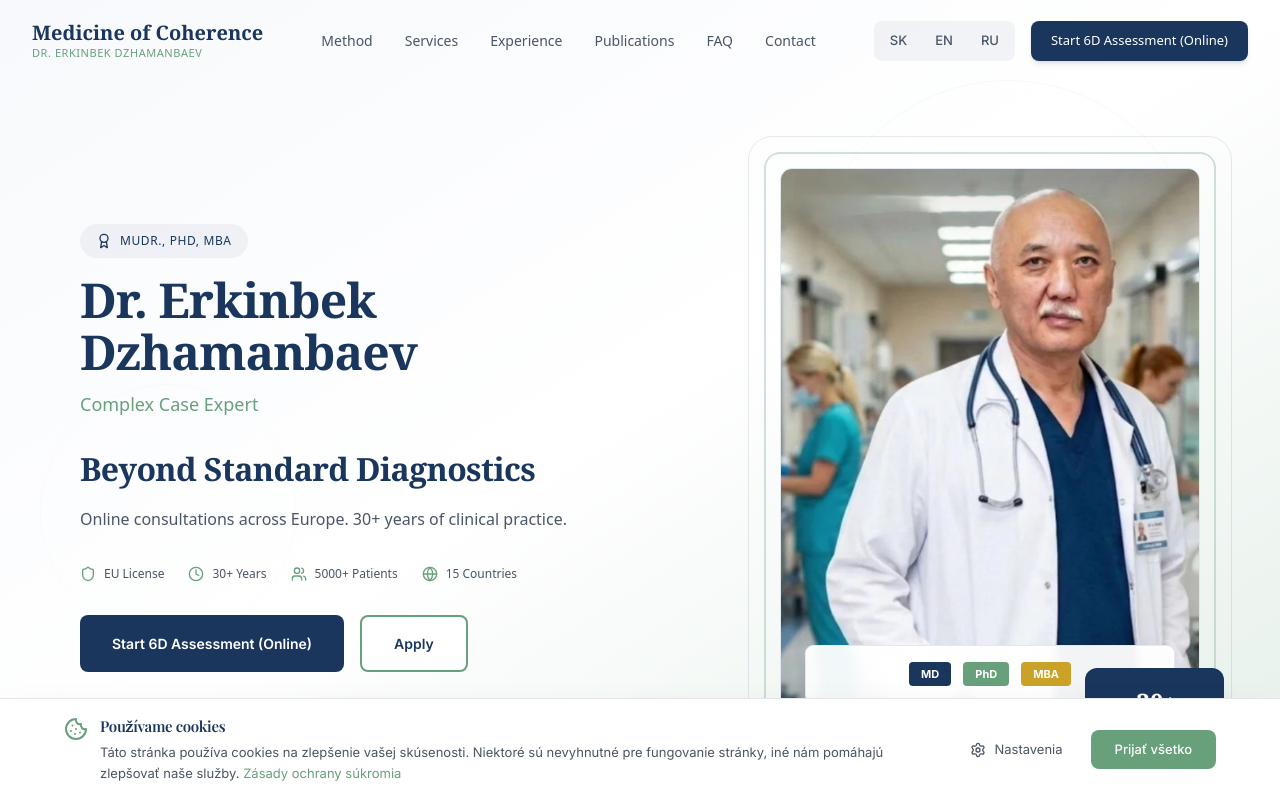
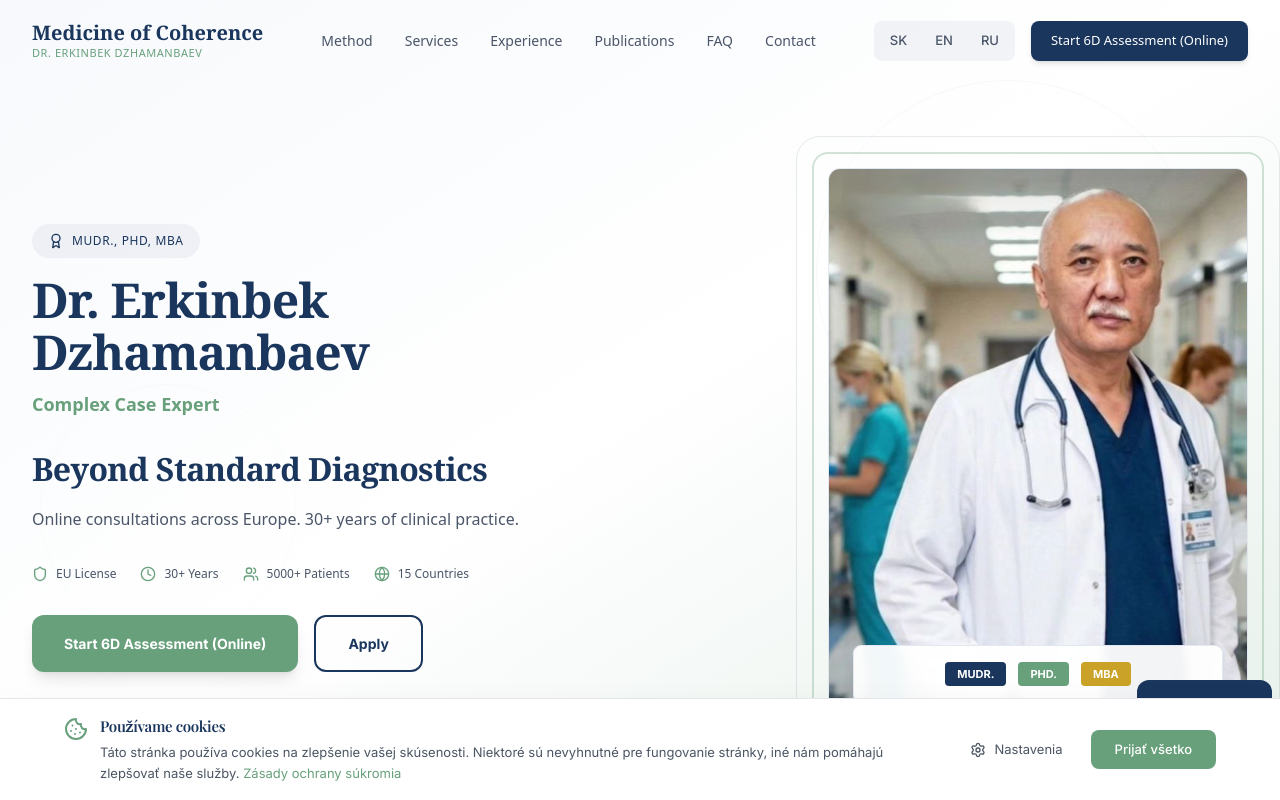
Before and after one commit to ErkinDoc/wenbnew, a React (Vite) app: page / in a window 1280 px wide. Shown: the top 800 px of the page. Built offline with nearby package versions, Linux system fonts and the light colour scheme.

Commit message:
Update HeroSection.tsx

```diff
--- a/src/sections/HeroSection.tsx
+++ b/src/sections/HeroSection.tsx
@@ -2,6 +2,7 @@ import { motion } from 'framer-motion';
 import { Shield, Clock, Users, Globe, Award } from 'lucide-react';
 import { useTranslation } from 'react-i18next';
 
+// 1. Обязательный интерфейс для TypeScript, чтобы Vercel не ругался
 interface HeroSectionProps {
   onAssessmentClick: () => void;
 }
@@ -23,8 +24,8 @@ export function HeroSection({ onAssessmentClick }: HeroSectionProps) {
         <div className="absolute bottom-40 left-10 w-64 h-64 border border-[#68A07C] rounded-full" />
       </div>
 
-      <div className="section-container relative z-10">
-        <div className="section-inner min-h-[calc(100vh-96px)] flex items-center">
+      <div className="max-w-7xl mx-auto px-4 sm:px-6 lg:px-8 relative z-10">
+        <div className="min-h-[calc(100vh-96px)] flex items-center">
           <div className="grid grid-cols-1 lg:grid-cols-2 gap-12 lg:gap-16 items-center w-full py-12 lg:py-0">
 
             {/* Left column - Text content */}
@@ -50,7 +51,7 @@ export function HeroSection({ onAssessmentClick }: HeroSectionProps) {
                   {t('hero.title')}
                 </h1>
 
-                <p className="text-[16px] lg:text-[18px] text-[#68A07C] font-sans">
+                <p className="text-[16px] lg:text-[18px] text-[#68A07C] font-sans font-semibold">
                   {t('hero.specialty')}
                 </p>
               </div>
@@ -83,7 +84,7 @@ export function HeroSection({ onAssessmentClick }: HeroSectionProps) {
               <div className="flex flex-col sm:flex-row gap-4">
                 <motion.button
                   onClick={onAssessmentClick}
-                  className="btn-primary text-[14px] flex items-center justify-center gap-2 cursor-pointer"
+                  className="bg-[#68A07C] text-white px-8 py-4 rounded-xl font-bold text-[14px] flex items-center justify-center gap-2 cursor-pointer shadow-lg hover:bg-[#5a8c6b] transition-all"
                   whileHover={{ scale: 1.02 }}
                   whileTap={{ scale: 0.98 }}
                 >
@@ -92,7 +93,7 @@ export function HeroSection({ onAssessmentClick }: HeroSectionProps) {
 
                 <motion.button
                   onClick={onAssessmentClick}
-                  className="btn-secondary text-[14px] flex items-center justify-center gap-2 cursor-pointer"
+                  className="border-2 border-[#1A365D] text-[#1A365D] px-8 py-4 rounded-xl font-bold text-[14px] flex items-center justify-center gap-2 cursor-pointer hover:bg-[#1A365D] hover:text-white transition-all"
                   whileHover={{ scale: 1.02 }}
                   whileTap={{ scale: 0.98 }}
                 >
@@ -113,22 +114,19 @@ export function HeroSection({ onAssessmentClick }: HeroSectionProps) {
                 <div className="absolute -inset-8 border border-[#1A365D]/10 rounded-3xl" />
 
                 <div className="relative w-[300px] h-[400px] sm:w-[360px] sm:h-[480px] lg:w-[420px] lg:h-[560px]
-                                rounded-xl overflow-hidden border border-[#E2E8F0]">
-                  <picture>
-                    <source srcSet="/dr-erkin.webp" type="image/webp" />
+                                rounded-xl overflow-hidden border border-[#E2E8F0] bg-gray-200">
                   <img
                     src="/dr-erkin.jpg"
                     alt="Dr. Erkinbek Dzhamanbaev"
                     className="w-full h-full object-cover"
                     loading="eager"
                   />
-                  </picture>
 
                   <div className="absolute bottom-6 left-6 right-6 bg-white/95 backdrop-blur-sm rounded-lg shadow-lg p-4 border border-[#E2E8F0]">
                     <div className="flex items-center justify-center gap-3">
-                      <span className="px-3 py-1 bg-[#1A365D] text-white text-[11px] font-bold rounded">MD</span>
-                      <span className="px-3 py-1 bg-[#68A07C] text-white text-[11px] font-bold rounded">PhD</span>
-                      <span className="px-3 py-1 bg-[#C9A227] text-white text-[11px] font-bold rounded">MBA</span>
+                      <span className="px-3 py-1 bg-[#1A365D] text-white text-[11px] font-bold rounded uppercase">MUDr.</span>
+                      <span className="px-3 py-1 bg-[#68A07C] text-white text-[11px] font-bold rounded uppercase">PhD.</span>
+                      <span className="px-3 py-1 bg-[#C9A227] text-white text-[11px] font-bold rounded uppercase">MBA</span>
                     </div>
                   </div>
                 </div>
@@ -142,8 +140,8 @@ export function HeroSection({ onAssessmentClick }: HeroSectionProps) {
                   <div className="flex items-center gap-3">
                     <Clock className="w-6 h-6 text-[#68A07C]" />
                     <div>
-                      <p className="text-[24px] font-serif font-bold text-white">30+</p>
-                      <p className="text-[11px] text-white/70 font-sans">Years Practice</p>
+                      <p className="text-[24px] font-serif font-bold text-white leading-none">30+</p>
+                      <p className="text-[11px] text-white/70 font-sans uppercase tracking-tighter">Rokov praxe</p>
                     </div>
                   </div>
                 </motion.div>
```
Lines whose indentation alone changed are shown as unchanged.
